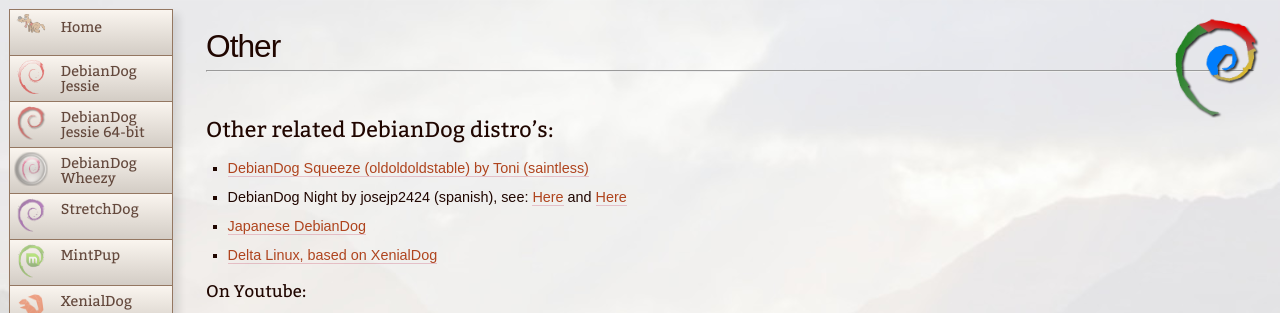
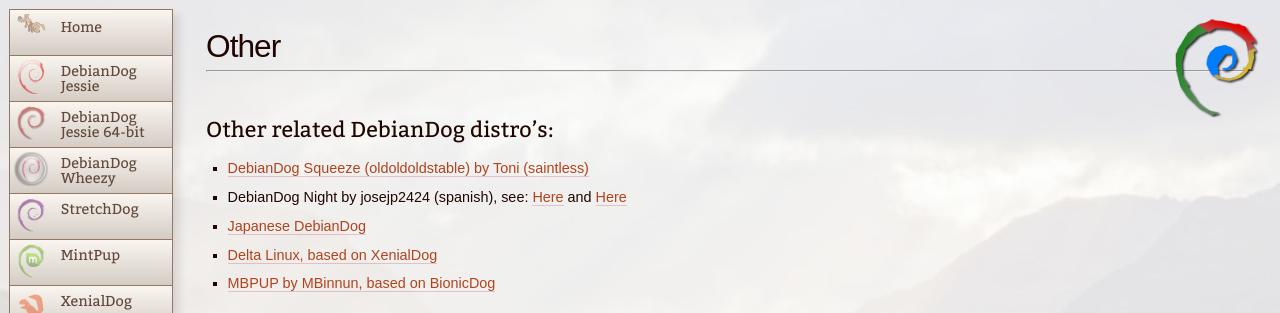
Before and after one commit to DebianDog/doglinux, a Jekyll site: the page built from zz06other.md, in a window 1280 px wide and 900 px high, cut to the strip 0-313 px from the top of the window. Built offline with Jekyll 4.4.1, drawn with Linux system fonts in a browser that asks for light colours; comment, search, counter and statistics services are not loaded.

Commit message:
News: BionicDog

```diff
--- a/zz06other.md
+++ b/zz06other.md
@@ -16,6 +16,8 @@ image: css/other.png
 - [Japanese DebianDog](http://ftp.riken.jp/Linux/simosnet-livecd/debiandog/){:target="_blank"}
 
 - [Delta Linux, based on XenialDog](https://gosoftware.ddns.net/){:target="_blank"}
+
+- [MBPUP by MBinnun, based on BionicDog](https://github.com/mbinnun/MBPUP/blob/master/README.md){:target="_blank"}
 
 ### On Youtube:
 {::comment}
```
